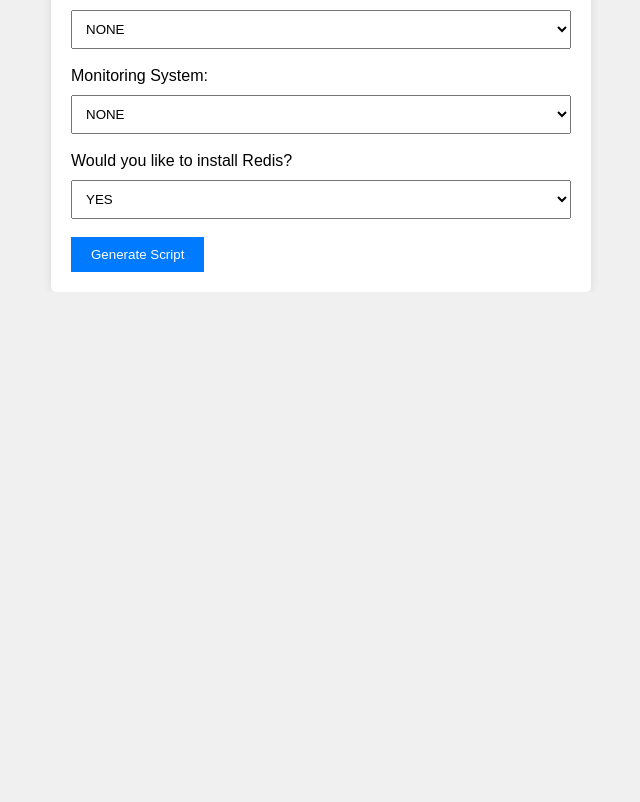
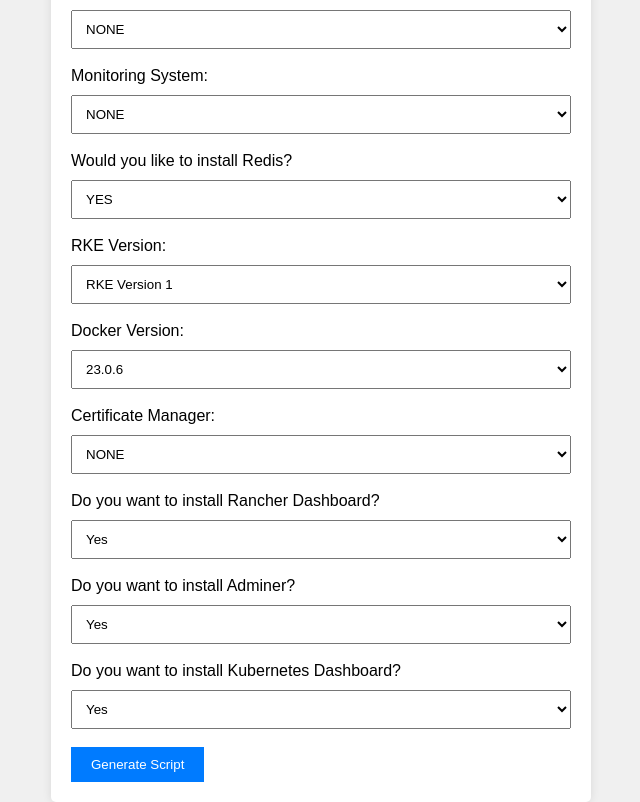
Before and after one commit to tactful-ai/on-prem, a Flask app: page / in a window 1280 px wide. Shown: the part 573-1375 px from the top of the page, without its empty margins (319-959 px from the left). Before the commit the page ends 865 px from the top, so only its background shows below. Run offline with Flask 3, Linux system fonts and the light colour scheme.

Commit message:
update gui folder with updated to add all options

```diff
--- a/Graphical User Interface/app.py
+++ b/Graphical User Interface/app.py
@@ -28,6 +28,12 @@ def generate_script():
     load_balancer = request.form['loadBalancer']
     monitoring_system = request.form['monitoringSystem']
     install_redis = request.form['installRedis']
+    rke_version = request.form['rkeVersion']
+    docker_version = request.form['dockerVersion']
+    cert_manager = request.form['certManager']
+    install_rancher = request.form['installRancher']
+    install_adminer = request.form['installAdminer']
+    install_kubedash = request.form['installKubeDash']
 
     # Create a list to store the node_info lines
     node_info_lines = []
@@ -62,7 +68,24 @@ CONNECTION_WAY={connection_way}
 
 # Number of nodes
 num_nodes={num_nodes}
+
+# chose whicih rke version you want to install
+# we have rke1, rke2
+# rke1 is the old version of rke that use docker as container runtime
+# rke2 is the new version of rke that use containerd as container runtime
+RKE_VERSION="{rke_version}"
+
+# select the docker version that compatible with you os and the k8s
+# to know the used k8s version you can run
+docker_version="{docker_version}"
+
+
 ################################# Services Section #################################
+
+# chose certification manager you want
+# we have cert-manager, None
+# if you dont want to install one of them write NONE
+CERT_MANAGER="{cert_manager}"
 
 # chose storage system you want to install
 # we have longhorn, none
@@ -79,12 +102,24 @@ LOAD_BALANCER="{load_balancer}"
 # if you don't want to install one of them, write NONE
 MONITORING_SYSTEM="{monitoring_system}"
 
+# do you want to install Rancher DashBoard
+# if you dont want to install write yes
+INSTALL_RANCHER_DASHBOARD="{install_rancher}"
+
 # do you want to install redis
 INSTALL_REDIS="{install_redis}"
+
+# do you want to install Adminer
+# if you dont want to install write yes
+INSTALL_ADMINER="{install_adminer}"
+
+# do you want install k8s-dashboard
+INSTALL_DASHBOARD="{install_kubedash}"
+
 '''
 
     # Save the generated script to 'user_fill.sh'
-    with open('user_fill.sh', 'w') as script_file:
+    with open('./user_fill.sh', 'w') as script_file:
         script_file.write(script_content)
 
     # Redirect to the 'run.html' page
--- a/Graphical User Interface/templates/index.html
+++ b/Graphical User Interface/templates/index.html
@@ -47,6 +47,41 @@
             <option value="NO">NO</option>
         </select><br><br>
 
+        <label for="rkeVersion">RKE Version:</label>
+        <select id="rkeVersion" name="rkeVersion">
+            <option value="rke1">RKE Version 1</option>
+            <option value="rke2">RKE Version 2</option>
+        </select><br><br>
+
+        <label for="dockerVersion">Docker Version:</label>
+        <select id="dockerVersion" name="dockerVersion">
+            <option value="23.0.6">23.0.6</option>
+        </select><br><br>
+
+        <label for="certManager">Certificate Manager:</label>
+        <select id="certManager" name="certManager">
+            <option value="None">NONE</option>
+            <option value="cert-manager">Cert-Manager</option>
+        </select><br><br>
+
+        <label for="installRancher">Do you want to install Rancher Dashboard? </label>
+        <select id="installRancher" name="installRancher">
+            <option value="yes">Yes</option>
+            <option value="no">No</option>
+        </select><br><br>
+
+        <label for="installAdminer">Do you want to install Adminer? </label>
+        <select id="installAdminer" name="installAdminer">
+            <option value="yes">Yes</option>
+            <option value="no">No</option>
+        </select><br><br>
+
+        <label for="installKubeDash">Do you want to install Kubernetes Dashboard? </label>
+        <select id="installKubeDash" name="installKubeDash">
+            <option value="yes">Yes</option>
+            <option value="no">No</option>
+        </select><br><br>
+
         <div id="nodeInfoFields">
             <!-- Form fields for nodes will be added here dynamically using JavaScript -->
         </div>
```
Also changed, not shown: 1 other file.
